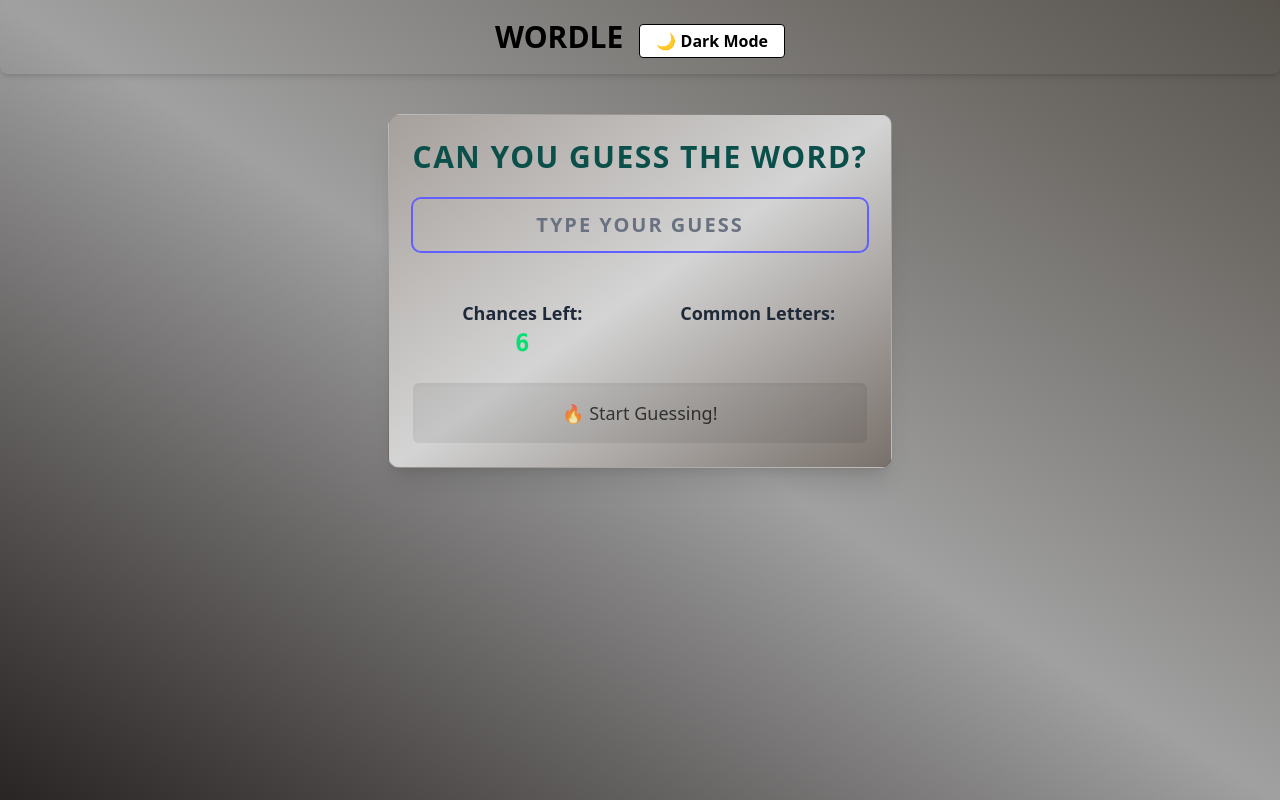
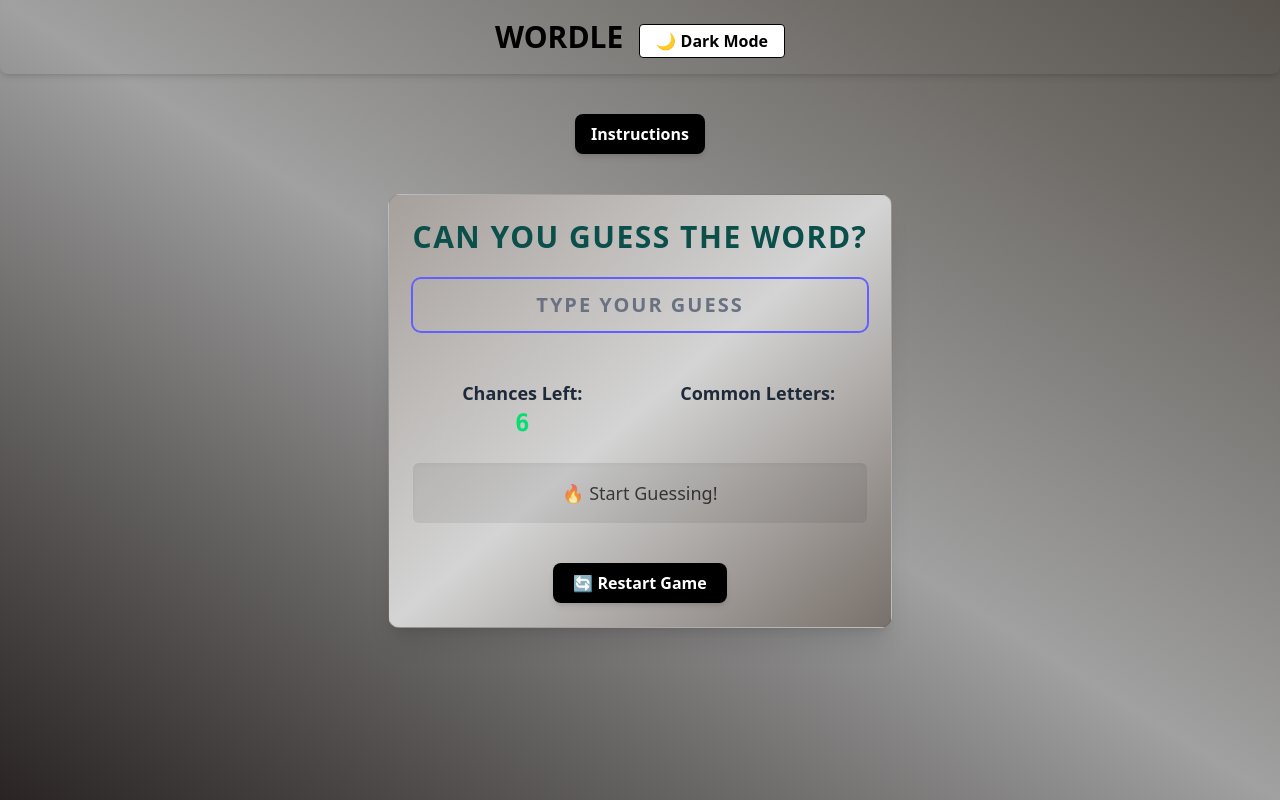
Before and after one commit to Stack-Sage/wordle, a React (Vite) app: page / in a window 1280 px wide. Built offline with nearby package versions, Linux system fonts and the light colour scheme.

Commit message:
updating

```diff
--- a/src/Checker.jsx
+++ b/src/Checker.jsx
@@ -1,11 +1,51 @@
-import React from 'react'
+import { useState } from "react";
+import React from "react";
 
-const Checker = () => {
+export default function InstructionsModal() {
+  const [open, setOpen] = useState(false);
+
   return (
-    <div>
+    <div className="flex flex-col items-center justify-center">
+      {/* Instructions Button */}
+      <button
+        onClick={() => setOpen(true)}
+        className="bg-black hover:invert text-white px-4 py-2 rounded-lg shadow-md transition"
+      >
+        Instructions
+      </button>
 
+
+      {open && (
+        <div className="fixed inset-0 bg-black bg-opacity-50 flex items-center justify-center z-50">
+          {/* Modal Content */}
+          <div className="bg-white dark:bg-gray-800 rounded-2xl shadow-lg w-11/12 md:w-1/2 p-6 max-h-[80vh] overflow-y-auto relative">
+
+            {/* Close Button */}
+            <button
+              onClick={() => setOpen(false)}
+              className="absolute top-3 right-3 text-gray-500 hover:text-gray-700 text-xl"
+            >
+              ✖
+            </button>
+
+            {/* Modal Title */}
+            <h2 className="text-xl font-bold mb-4">How to Play</h2>
+
+            {/* Instructions */}
+            <p className="text-gray-700 dark:text-gray-300 leading-relaxed">
+              Guess the word in six tries.
+              Each guess must be a valid five-letter word.
+              After each guess, the color of the tiles will change to show how close your guess was to the word.
+            </p>
+
+            <ul className="list-disc list-inside mt-3 text-gray-700 dark:text-gray-300">
+              <li>Green means correct letter in the correct spot.</li>
+              <li>Yellow means correct letter in the wrong spot.</li>
+              <li>Gray means the letter is not in the word.</li>
+            </ul>
+          </div>
+        </div>
+      )}
     </div>
-  )
+  );
 }
-
-export default Checker
--- a/src/Guess.jsx
+++ b/src/Guess.jsx
@@ -3,9 +3,10 @@
 const Guess = ({ wordSet, randomWord, darkMode }) => {
   const matchSet = new Set(wordSet);
 
+  const initialMessage = "🔥 Start Guessing!";
   const [tries, setTries] = useState(6);
   const [guess, setGuess] = useState("");
-  const [message, setMessage] = useState("🔥 Start Guessing!");
+  const [message, setMessage] = useState(initialMessage);
   const [resultValid, setResultValid] = useState("");
   const [guessResult, setGuessResult] = useState("");
   const [lengthError, setLengthError] = useState("");
@@ -26,14 +27,13 @@
     setLengthError("");
 
     if (matchSet.has(funcGuess)) {
-      setResultValid(`${funcGuess.toUpperCase()} is a Valid Word! `);
+      setResultValid(`${funcGuess.toUpperCase()} is a Valid Word!`);
       setTries((prev) => prev - 1);
       setWordPass(true);
 
       if (tries === 1) {
-        setTries("0");
+        setTries(0);
         setMessage(`🔚 You’ve used all your guesses.\nThe word was: ${randomWord.toUpperCase()}\nTry again soon.`);
-
       }
 
       const arrGuess = funcGuess.split("");
@@ -48,15 +48,28 @@
 
       setCommonWord(updatedCommon);
     } else {
-      setResultValid(`${funcGuess}-> is an Invalid Word! ❌ `);
+      setResultValid(`${funcGuess} -> is an Invalid Word! ❌`);
     }
 
     if (randomWord === funcGuess) {
-      setGuessResult(` ${guess.toUpperCase()} is correct Guess !`);
+      setGuessResult(`${guess.toUpperCase()} is correct Guess!`);
       setMessage("🎉 You nailed it!");
     } else {
-      setGuessResult(` ${guess.toUpperCase()} is not the Right Guess`);
+      setGuessResult(`${guess.toUpperCase()} is not the Right Guess`);
     }
+  }
+
+  // Restart Game Function
+  function handleRestart() {
+    setTries(6);
+    setGuess("");
+    setMessage(initialMessage);
+    setResultValid("");
+    setGuessResult("");
+    setLengthError("");
+    setCommonWord(new Set());
+    setShowGuess([]);
+    setWordPass(false);
   }
 
   useEffect(() => {
@@ -69,7 +82,7 @@
 
   return (
     <div
-      className={`w-full max-w-2xl p-6 mx-auto rounded-xl shadow-xl transition-all duration-500 ${
+      className={`w-full max-w-2xl h-full p-6 mx-auto rounded-xl shadow-xl transition-all duration-500 ${
         darkMode
           ? "bg-gradient-to-br border border-white/10"
           : "bg-gradient-to-br from-stone-400 via-neutral-300 to-stone-500  border border-black/10"
@@ -102,6 +115,7 @@
           }`}
         />
 
+        {/* Previous Guesses */}
         <div className="flex flex-col items-center w-full justify-center gap-2">
           {showGuess.map((letters, index) => (
             <div
@@ -113,8 +127,8 @@
                   key={i}
                   className={`font-bold text-center tracking-wide ${
                     commonWord.has(char.toLowerCase())
-                      ? "text-green-400 font-bold  ]"
-                      : "text-yellow-500 "
+                      ? "text-green-400"
+                      : "text-yellow-500"
                   }`}
                 >
                   {char}
@@ -124,6 +138,7 @@
           ))}
         </div>
 
+        {/* Game Info */}
         <div className="grid grid-cols-1 sm:grid-cols-2 gap-4 text-lg">
           <div>
             <p className={`${baseText}`}>Chances Left: </p>
@@ -143,6 +158,7 @@
             </p>
           </div>
         </div>
+
         <p
           className={`italic font-medium text-lg ${
             resultValid.includes("Valid") ? "text-green-400" : "text-red-400"
@@ -159,7 +175,6 @@
           {guessResult}
         </p>
 
-
         <p className="text-orange-400 font-semibold">{lengthError}</p>
 
         <div
@@ -169,6 +184,14 @@
         >
           {message}
         </div>
+
+
+        <button
+          onClick={handleRestart}
+          className="mt-4 bg-black hover:invert text-white px-5 py-2 rounded-lg font-bold shadow-md transition"
+        >
+          🔄 Restart Game
+        </button>
       </div>
     </div>
   );
--- a/src/SetLogic.jsx
+++ b/src/SetLogic.jsx
@@ -3,6 +3,7 @@
 import './App.css';
 import Guess from './Guess';
 import Checker from './Checker';
+import InstructionsModal from './Checker';
 
 function SetLogic() {
   const [wordSet, setWordSet] = useState(new Set());
@@ -48,9 +49,9 @@
 
   return (
     <>
-      <div className={`flex flex-col w-screen h-screen items-center gap-10 font-bold transition-colors duration-300 ${
+      <div className={`flex flex-col w-screen min-h-screen h-full items-center gap-10 font-bold transition-colors duration-300 ${
         darkMode
-          ? 'bg-gradient-to-bl from-neutral-950 via-slate-900 to-black text-neutral-200 '
+          ? 'bg-gradient-to-bl from-black via-slate-950 to-black text-neutral-200 '
           : 'bg-gradient-to-bl from-stone-600 via-neutral-400 to-stone-800 text-black'
       }`}>
 
@@ -64,12 +65,17 @@
           </button>
         </div>
 
+      <div className="hi">
+
+        <InstructionsModal/>
+      </div>
+
         {/* Game Section */}
         <div className="flex flex-col">
           {randomWord && wordSet.size > 0 ? (
             <>
               <Guess wordSet={wordSet} randomWord={randomWord} darkMode = {darkMode}/>
-              <Checker wordSet={wordSet} randomWord={randomWord} />
+
             </>
           ) : (
             <p>Loading...</p>
```
Also changed, not shown: src/App.jsx (line endings or trailing spaces).
